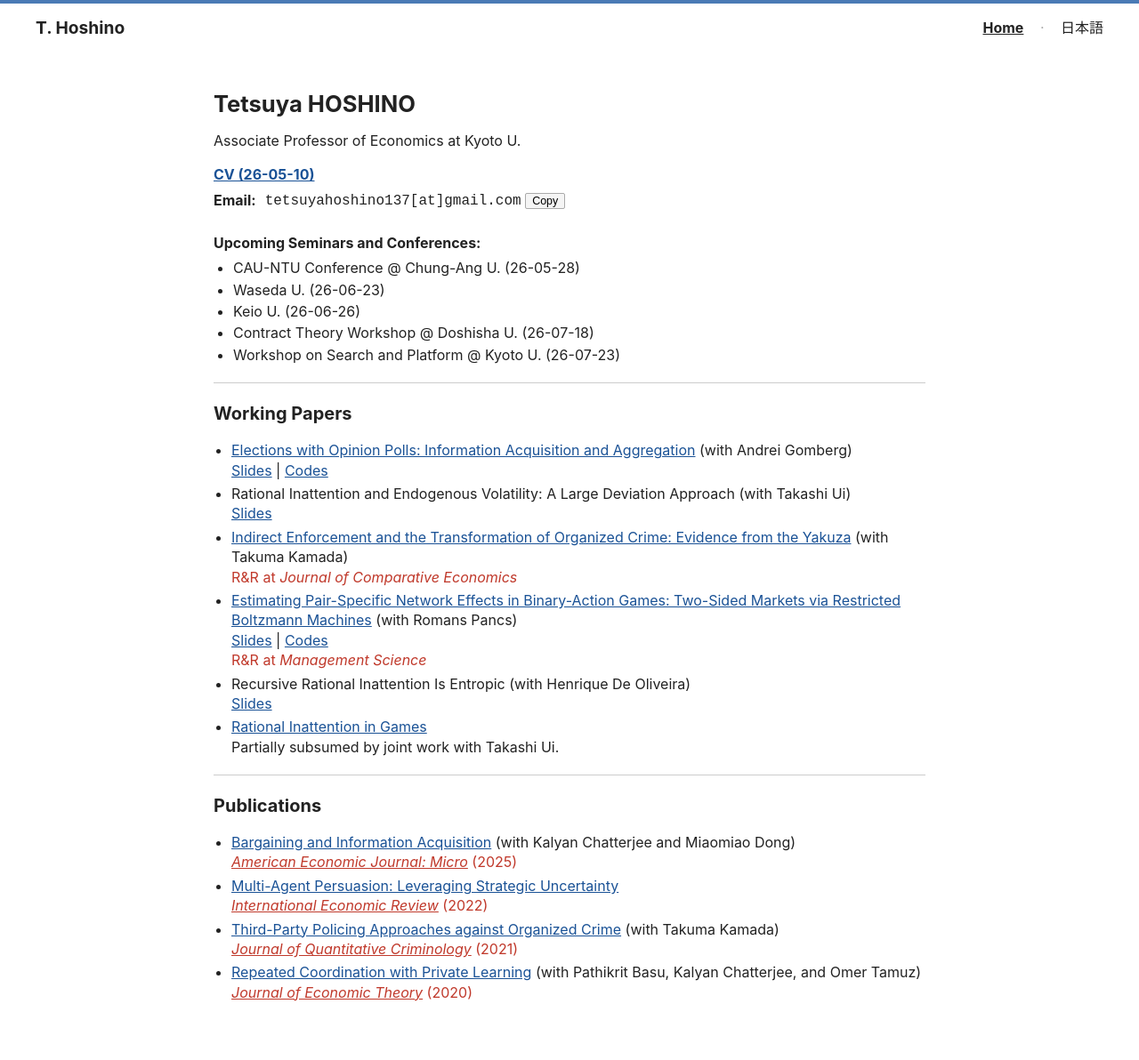
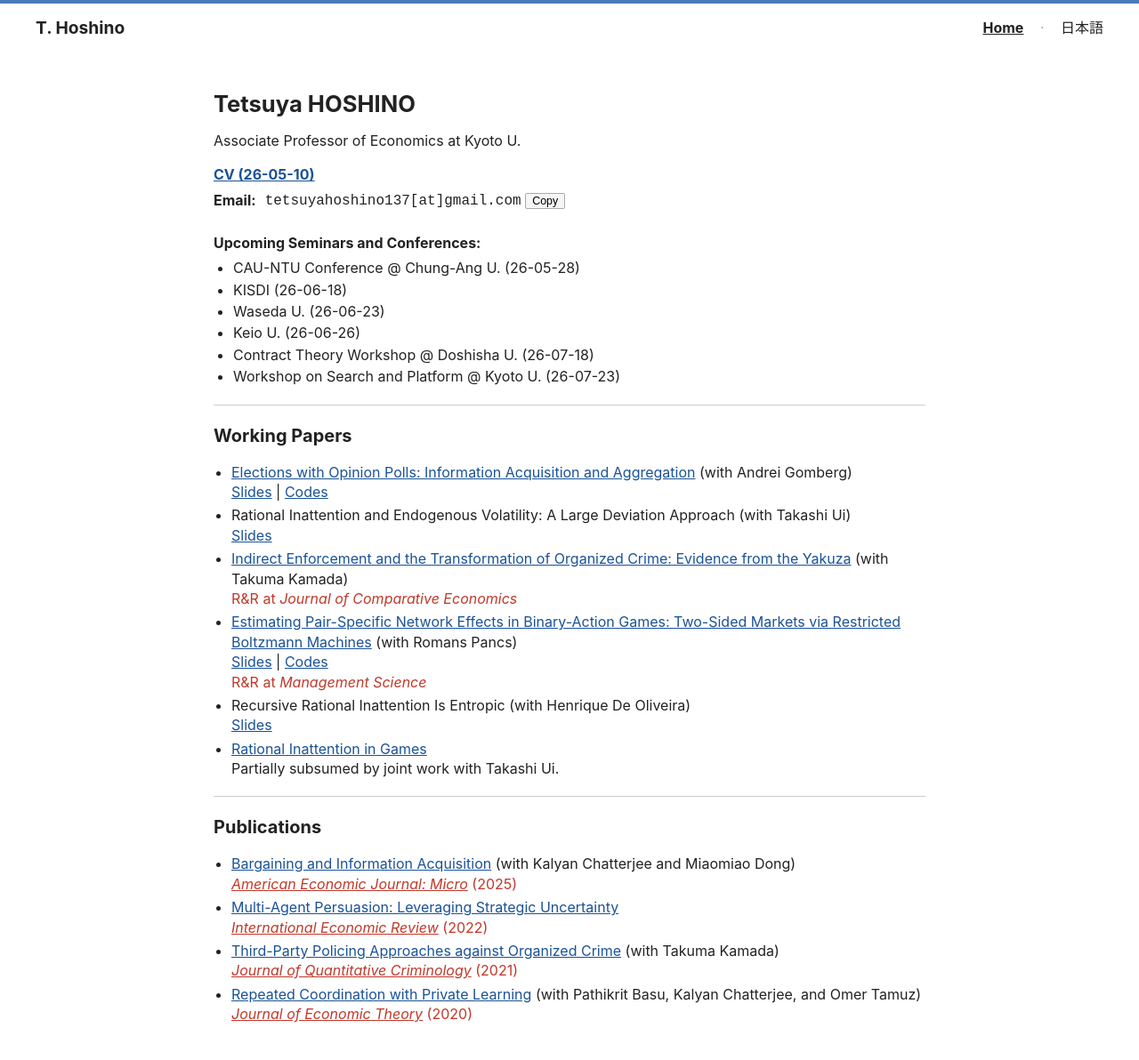
Before and after one commit to tetsuyahoshino137/tetsuyahoshino137.github.io, a Jekyll site: the page built from index.md, in a window 1280 px wide. Shown: the whole page at 89% size. Built offline with Jekyll 4.4.1, drawn with Linux system fonts in a browser that asks for light colours; before the commit the page ends 1167 px from its top, so only the background shows below that.

Commit message:
Add KISDI conference to upcoming events list

```diff
--- a/index.md
+++ b/index.md
@@ -24,6 +24,7 @@ title: Home
 <p class="upcoming-title"><strong>Upcoming Seminars and Conferences:</strong></p>
 <ul class="upcoming-list">
   <li>CAU-NTU Conference @ Chung-Ang U. (26-05-28)</li>
+  <li>KISDI (26-06-18)</li>
   <li>Waseda U. (26-06-23)</li>
   <li>Keio U. (26-06-26)</li>
   <li>Contract Theory Workshop @ Doshisha U. (26-07-18)</li>
```
